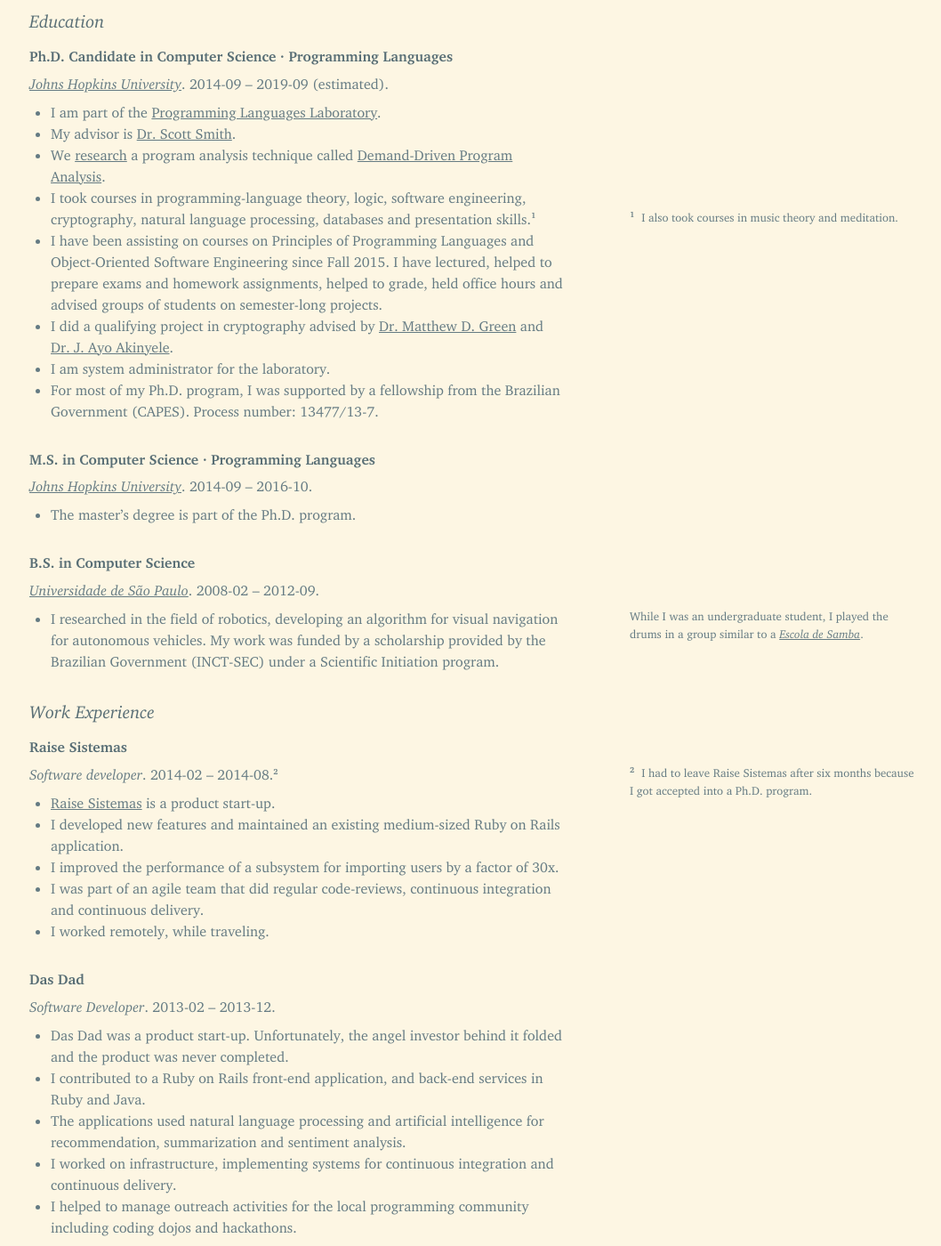
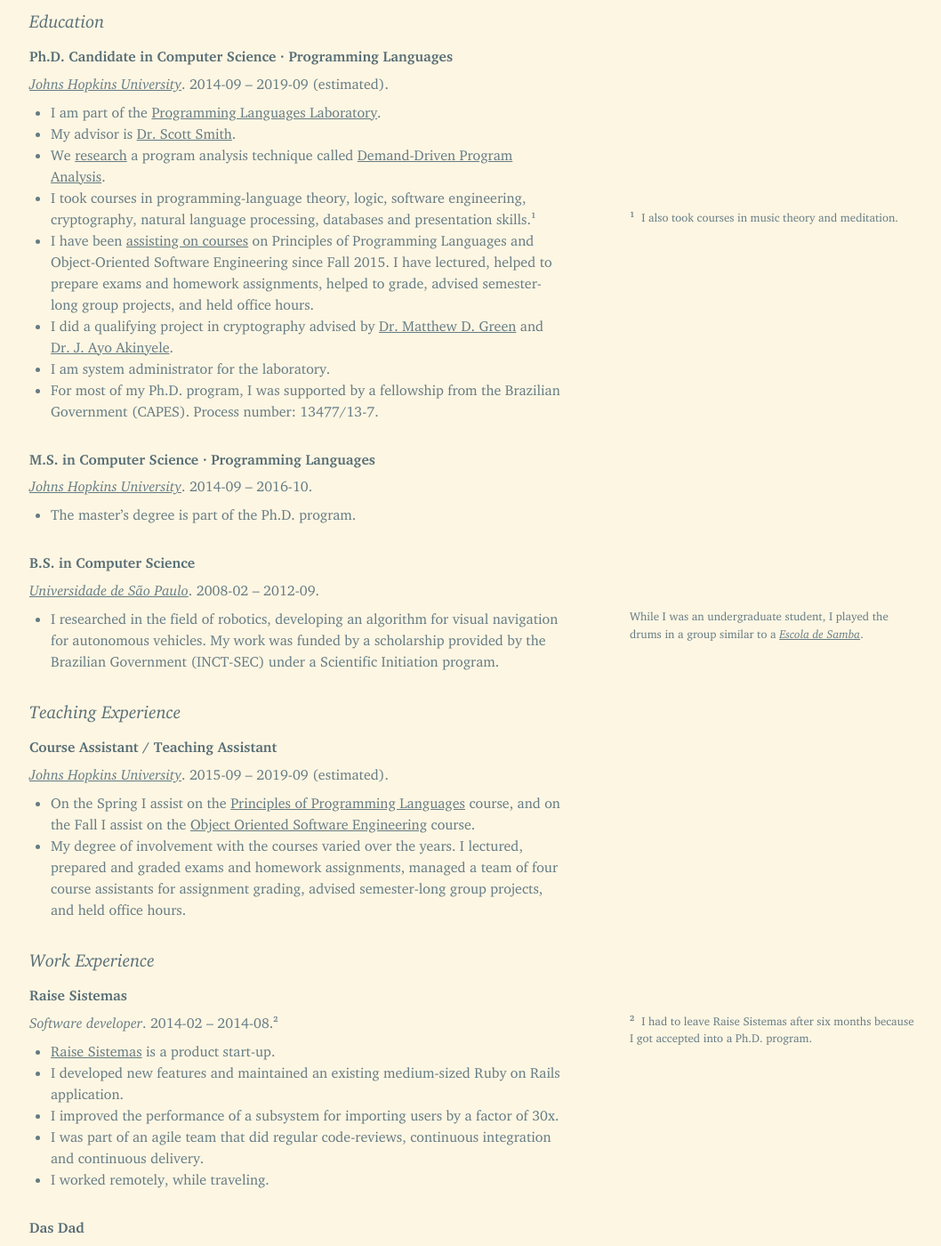
Before and after one commit to leafac/leafac.com, a Jekyll site: the page built from index.md, in a window 1280 px wide and 1400 px high, scrolled down 4017 px. Shown: the whole window at 89% size, without its empty margins (107-1165 px from the left). Built offline with Jekyll 4.4.1, drawn with Linux system fonts in a browser that asks for light colours.

Commit message:
Add teaching experience

```diff
--- a/index.md
+++ b/index.md
@@ -850,7 +850,7 @@
 - My advisor is [Dr. Scott Smith](https://www.cs.jhu.edu/~scott/).
 - We [research](/#publications) a program analysis technique called [Demand-Driven Program Analysis](http://pl.cs.jhu.edu/projects/demand-driven-program-analysis/).
 - I took courses in programming-language theory, logic, software engineering, cryptography, natural language processing, databases and presentation skills.<label class="margin-note"><input type="checkbox"><span markdown="1">I also took courses in music theory and meditation.</span></label>
-- I have been assisting on courses on Principles of Programming Languages and Object-Oriented Software Engineering since Fall 2015. I have lectured, helped to prepare exams and homework assignments, helped to grade, held office hours and advised groups of students on semester-long projects.
+- I have been [assisting on courses](#course-assistantteaching-assistant) on Principles of Programming Languages and Object-Oriented Software Engineering since Fall 2015. I have lectured, helped to prepare exams and homework assignments, helped to grade, advised semester-long group projects, and held office hours.
 - I did a qualifying project in cryptography advised by [Dr. Matthew D. Green](https://isi.jhu.edu/~mgreen/) and [Dr. J. Ayo Akinyele](http://hms.isi.jhu.edu/index.php/people/6.html).
 - I am system administrator for the laboratory.
 - For most of my Ph.D. program, I was supported by a fellowship from the Brazilian Government (CAPES). Process number: 13477/13-7.
@@ -868,6 +868,17 @@
 *[Universidade de São Paulo](http://www5.usp.br/)*. 2008-02 – 2012-09.
 
 - <aside markdown="span">While I was an undergraduate student, I played the drums in a group similar to a [*Escola de Samba*](https://en.wikipedia.org/wiki/Samba_school).</aside>I researched in the field of robotics, developing an algorithm for visual navigation for autonomous vehicles. My work was funded by a scholarship provided by the Brazilian Government (INCT-SEC) under a Scientific Initiation program.
+
+Teaching Experience
+===================
+
+Course Assistant / Teaching Assistant
+-------------------------------------
+
+*[Johns Hopkins University](https://jhu.edu)*. 2015-09 – 2019-09 (estimated).
+
+- On the Spring I assist on the [Principles of Programming Languages](https://pl.cs.jhu.edu/pl/index.shtml) course, and on the Fall I assist on the [Object Oriented Software Engineering](https://pl.cs.jhu.edu/oose/index.shtml) course.
+- My degree of involvement with the courses varied over the years. I lectured, prepared and graded exams and homework assignments, managed a team of four course assistants for assignment grading, advised semester-long group projects, and held office hours.
 
 Work Experience
 ===============
```
